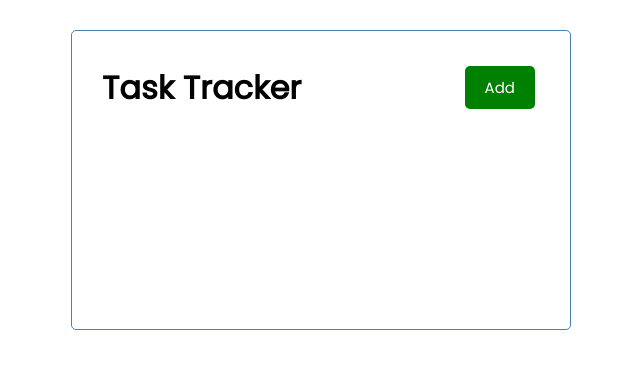
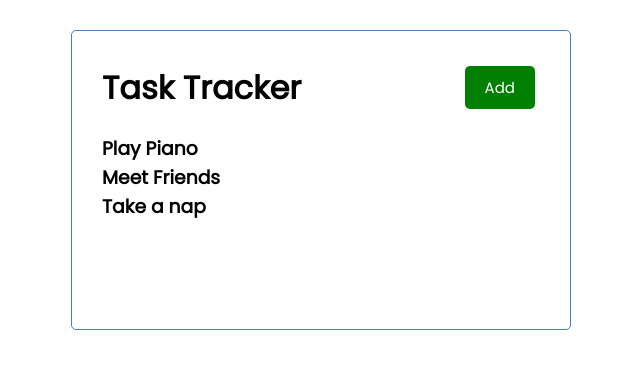
Before and after one commit to gouz7514/react-todo-tracker, a React (Create React App) app: page / in a window 1280 px wide. Shown: the top 368 px of the page, without its empty margins (319-959 px from the left). Built offline with nearby package versions, Linux system fonts and the light colour scheme.

Commit message:
Update : state & useState

```diff
--- a/src/App.js
+++ b/src/App.js
@@ -1,9 +1,11 @@
 import Header from './components/Header'
+import Tasks from './components/Tasks'
 
 function App() {
   return (
     <div className="container">
       <Header />
+      <Tasks />
     </div>
   );
 }
--- /dev/null
+++ b/src/components/Tasks.js
@@ -0,0 +1,34 @@
+import { useState } from 'react'
+
+const Tasks = () => {
+  const [tasks, setTasks] = useState([
+    {
+      id: 1,
+      text: 'Play Piano',
+      day: 'Sep 5th at 2:30pm',
+      reminder: true,
+    },
+    {
+      id: 2,
+      text: 'Meet Friends',
+      day: 'Sep 11st at 1:30pm',
+      reminder: true,
+    },
+    {
+      id: 3,
+      text: 'Take a  nap',
+      day: 'Sep 15th at 12:30pm',
+      reminder: false,
+    }
+  ])
+
+  return (
+    <div>
+      {tasks.map((task) => (
+        <h3 key={task.id}>{task.text}</h3>
+      ))}
+    </div>
+  )
+}
+
+export default Tasks
```
